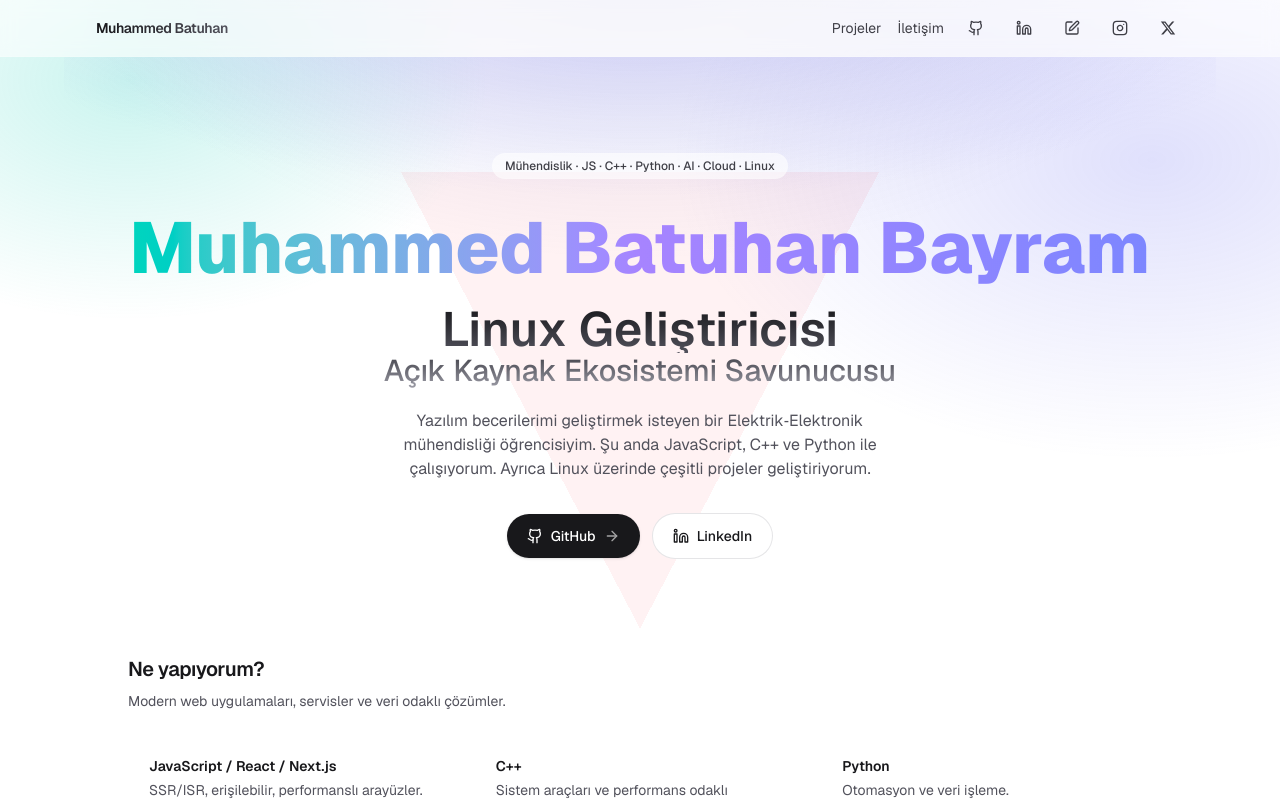
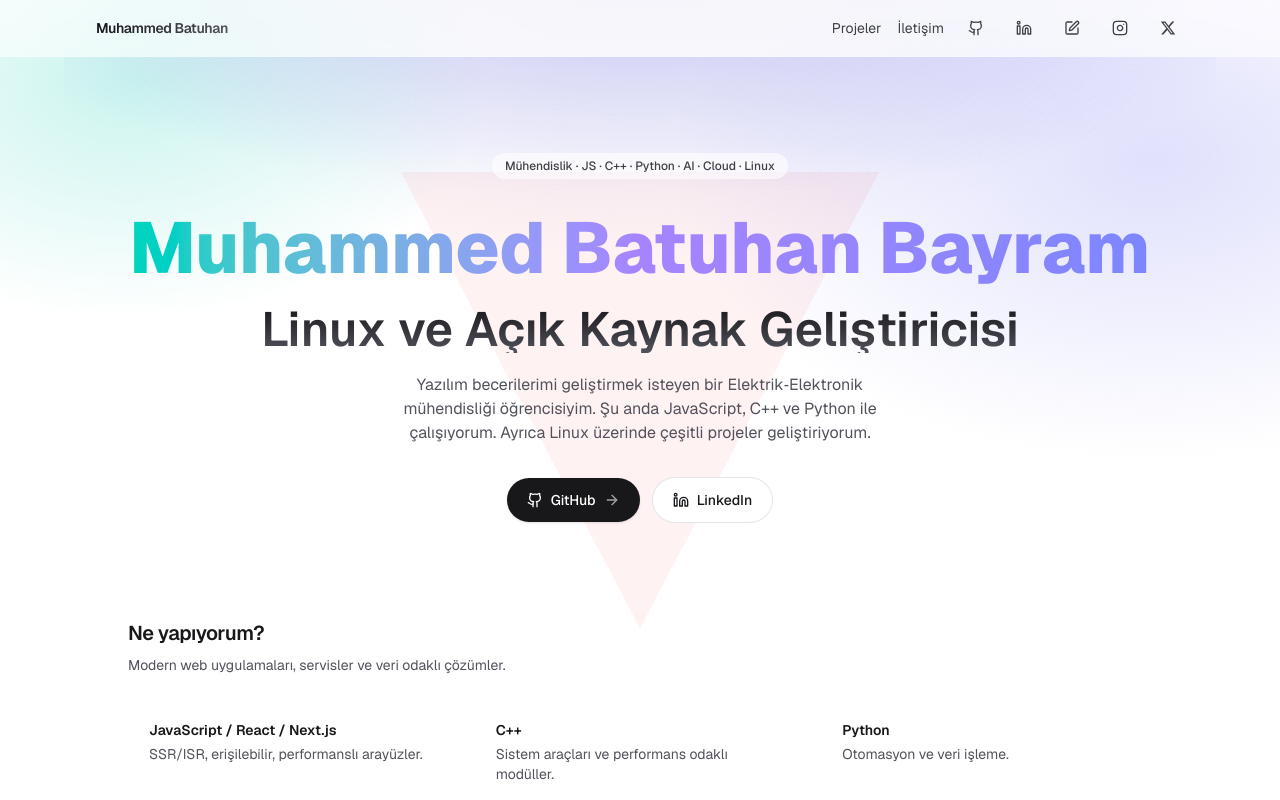
Before and after one commit to muhammedby/site, a Next.js app: page / in a window 1280 px wide. Shown: the top 800 px of the page. Built offline with nearby package versions, Linux system fonts and the light colour scheme.

Commit message:
chore: adjust hero role text

```diff
--- a/src/app/page.js
+++ b/src/app/page.js
@@ -21,13 +21,8 @@ export default function Home() {
         <h1 className="mt-6 max-w-none bg-gradient-to-r from-teal-400 via-violet-400 to-indigo-400 bg-clip-text text-6xl font-extrabold leading-tight text-transparent sm:text-7xl md:whitespace-nowrap">
           Muhammed Batuhan Bayram
         </h1>
-        <div className="mt-3">
-          <div className="bg-gradient-to-b from-zinc-900 to-zinc-600 bg-clip-text text-4xl font-semibold text-transparent dark:from-zinc-100 dark:to-zinc-400 sm:text-5xl">
-            Linux Geliştiricisi
-          </div>
-          <div className="bg-gradient-to-b from-zinc-700 to-zinc-400 bg-clip-text text-2xl font-medium text-transparent dark:from-zinc-300 dark:to-zinc-500 sm:text-3xl">
-            Açık Kaynak Ekosistemi Savunucusu
-          </div>
+        <div className="mt-3 bg-gradient-to-b from-zinc-900 to-zinc-600 bg-clip-text text-4xl font-semibold text-transparent dark:from-zinc-100 dark:to-zinc-400 sm:text-5xl">
+          Linux ve Açık Kaynak Geliştiricisi
         </div>
         <p className="mx-auto mt-5 max-w-2xl text-balance text-zinc-600 dark:text-zinc-400">
           Yazılım becerilerimi geliştirmek isteyen bir Elektrik‑Elektronik mühendisliği öğrencisiyim. Şu anda JavaScript, C++ ve Python ile çalışıyorum. Ayrıca Linux üzerinde çeşitli projeler geliştiriyorum.
```
Also changed, not shown: 1 other file (tests, documents, lock files or other folders).
